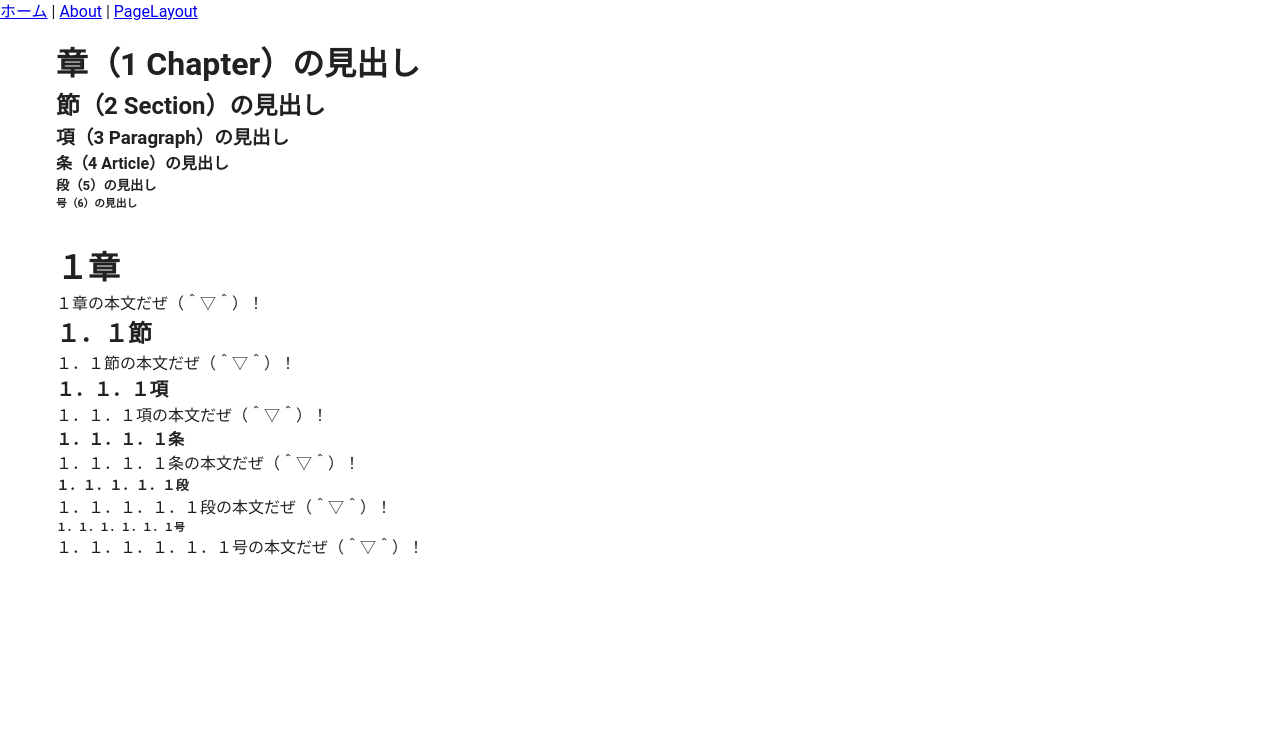
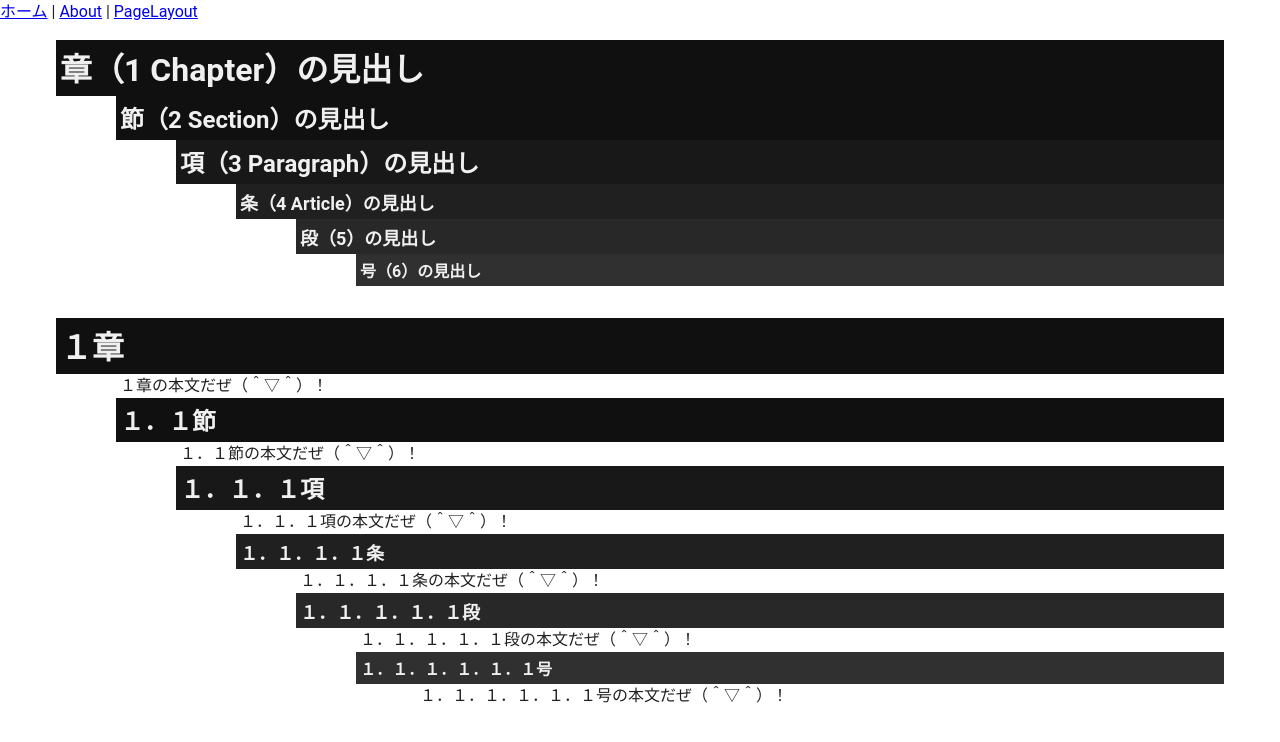
Before and after one commit to muzudho/vue-nuxt-webapp-sample, a Nuxt app: page /page-layout in a window 1280 px wide. Shown: the top 742 px of the page. Built offline with nearby package versions, Linux system fonts and the light colour scheme.

Commit message:
スタイルシート

```diff
--- a/app.vue
+++ b/app.vue
@@ -15,3 +15,9 @@
         </v-main>
     </v-app>
 </template>
+
+<style>
+
+    @import './styles/warabenture.css';
+
+</style>
--- /dev/null
+++ b/styles/warabenture.css
@@ -0,0 +1,239 @@
+body{
+    background-color: var(--warabenture-background-color, #f0f0f0);
+}
+
+h1 {
+    background-color: var(--warabenture-sec-1-header-bgcolor, #101010);
+    color: var(--warabenture-sec-1-header-fgcolor, #F0F0F0);
+    font-size: xx-large;
+    padding-left: 4px;
+    padding-top: 6px;
+    padding-bottom: 2px;
+    text-align: left !important;
+}
+
+/* スマホ向けスタイル (画面幅が768px以下) */
+@media screen and (max-width: 768px) {
+    h2 {
+        background-color: var(--warabenture-sec-2-header-bgcolor, #101010);
+        color: var(--warabenture-sec-2-header-fgcolor, #F0F0F0);
+        font-size: x-large;
+        margin-left: 20px;
+        padding-left: 4px;
+        padding-top: 6px;
+        padding-bottom: 2px;
+    }
+
+    h3 {
+        background-color: var(--warabenture-sec-3-header-bgcolor, #181818);
+        color: var(--warabenture-sec-3-header-fgcolor, #F0F0F0);
+        font-size: x-large;
+        margin-left: 40px;
+        padding-left: 4px;
+        padding-top: 6px;
+        padding-bottom: 2px;
+    }
+
+    h4 {
+        background-color: var(--warabenture-sec-4-header-bgcolor, #202020);
+        color: var(--warabenture-sec-4-header-fgcolor, #F0F0F0);
+        font-size: large;
+        margin-left: 60px;
+        padding-left: 4px;
+        padding-top: 6px;
+        padding-bottom: 2px;
+    }
+
+    h5 {
+        background-color: var(--warabenture-sec-5-header-bgcolor, #282828);
+        color: var(--warabenture-sec-5-header-fgcolor, #F0F0F0);
+        font-size: large;
+        margin-left: 80px;
+        padding-left: 4px;
+        padding-top: 6px;
+        padding-bottom: 2px;
+    }
+
+    h6 {
+        background-color: var(--warabenture-sec-6-header-bgcolor, #303030);
+        color: var(--warabenture-sec-6-header-fgcolor, #F0F0F0);
+        font-size: medium;
+        margin-left: 100px;
+        padding-left: 4px;
+        padding-top: 6px;
+        padding-bottom: 2px;
+    }
+
+    section.sec-1 {
+        padding-left: 24px;
+    }
+
+    section.sec-2 {
+        padding-left: 44px;
+    }
+
+    section.sec-3 {
+        padding-left: 64px;
+    }
+
+    section.sec-4 {
+        padding-left: 84px;
+    }
+
+    section.sec-5 {
+        padding-left: 104px;
+    }
+
+    section.sec-6 {
+        padding-left: 124px;
+    }
+
+    .sec-1 img {
+        max-width: 300px;
+        max-height: 300px;
+        object-fit: contain; /* 画像が枠に収まるように調整 */
+    }
+
+    .sec-2 img {
+        max-width: 300px;
+        max-height: 300px;
+        object-fit: contain;
+    }
+
+    .sec-3 img {
+        max-width: 300px;
+        max-height: 300px;
+        object-fit: contain;
+    }
+
+    .sec-4 img {
+        max-width: 300px;
+        max-height: 300px;
+        object-fit: contain;
+    }
+
+    .sec-5 img {
+        max-width: 300px;
+        max-height: 300px;
+        object-fit: contain;
+    }
+
+    .sec-6 img {
+        max-width: 300px;
+        max-height: 300px;
+        object-fit: contain;
+    }
+}
+
+/* パソコン向けスタイル (画面幅が769px以上) */
+@media screen and (min-width: 769px) {
+    h2 {
+        background-color: var(--warabenture-sec-2-header-bgcolor, #101010);
+        color: var(--warabenture-sec-2-header-fgcolor, #F0F0F0);
+        font-size: x-large;
+        margin-left: 60px;
+        padding-left: 4px;
+        padding-top: 6px;
+        padding-bottom: 2px;
+    }
+
+    h3 {
+        background-color: var(--warabenture-sec-3-header-bgcolor, #181818);
+        color: var(--warabenture-sec-3-header-fgcolor, #F0F0F0);
+        font-size: x-large;
+        margin-left: 120px;
+        padding-left: 4px;
+        padding-top: 6px;
+        padding-bottom: 2px;
+    }
+
+    h4{
+        background-color: var(--warabenture-sec-4-header-bgcolor, #202020);
+        color: var(--warabenture-sec-4-header-fgcolor, #F0F0F0);
+        font-size: large;
+        margin-left: 180px;
+        padding-left: 4px;
+        padding-top: 6px;
+        padding-bottom: 2px;
+    }
+
+    h5 {
+        background-color: var(--warabenture-sec-5-header-bgcolor, #282828);
+        color: var(--warabenture-sec-5-header-fgcolor, #F0F0F0);
+        font-size: large;
+        margin-left: 240px;
+        padding-left: 4px;
+        padding-top: 6px;
+        padding-bottom: 2px;
+    }
+
+    h6 {
+        background-color: var(--warabenture-sec-6-header-bgcolor, #303030);
+        color: var(--warabenture-sec-6-header-fgcolor, #F0F0F0);
+        font-size: medium;
+        margin-left: 300px;
+        padding-left: 4px;
+        padding-top: 6px;
+        padding-bottom: 2px;
+    }
+
+    section.sec-1 {
+        padding-left: 64px;
+    }
+
+    section.sec-2 {
+        padding-left: 124px;
+    }
+
+    section.sec-3 {
+        padding-left: 184px;
+    }
+
+    section.sec-4 {
+        padding-left: 244px;
+    }
+
+    section.sec-5 {
+        padding-left: 304px;
+    }
+
+    section.sec-6 {
+        padding-left: 364px;
+    }
+
+    .sec-1 img {
+        max-width: 1024px;  /* PCなので比較的大きなサイズ */
+        max-height: 1024px;
+        object-fit: contain; /* 画像が枠に収まるように調整 */
+    }
+
+    .sec-2 img {
+        max-width: 1024px;
+        max-height: 1024px;
+        object-fit: contain;
+    }
+
+    .sec-3 img {
+        max-width: 1024px;
+        max-height: 1024px;
+        object-fit: contain;
+    }
+
+    .sec-4 img {
+        max-width: 1024px;
+        max-height: 1024px;
+        object-fit: contain;
+    }
+
+    .sec-5 img {
+        max-width: 1024px;
+        max-height: 1024px;
+        object-fit: contain;
+    }
+
+    .sec-6 img {
+        max-width: 1024px;
+        max-height: 1024px;
+        object-fit: contain;
+    }
+}
```
